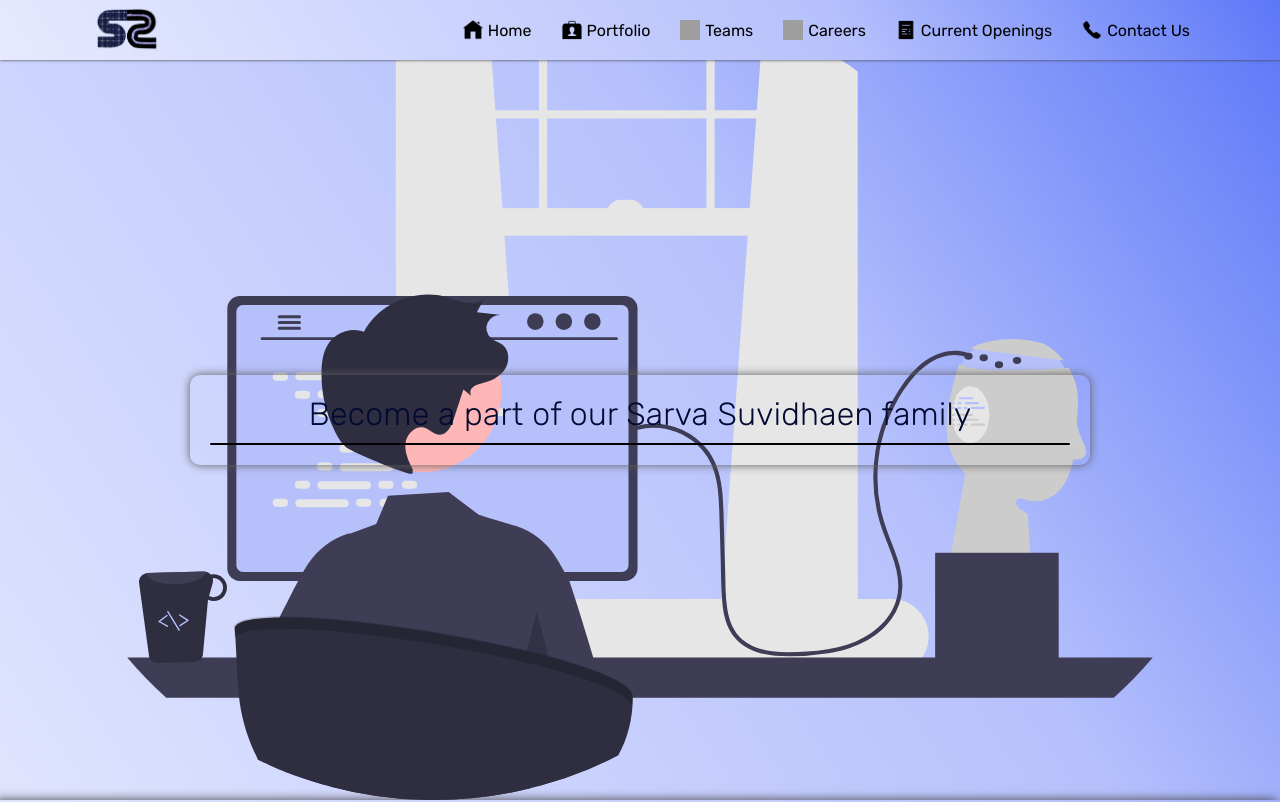
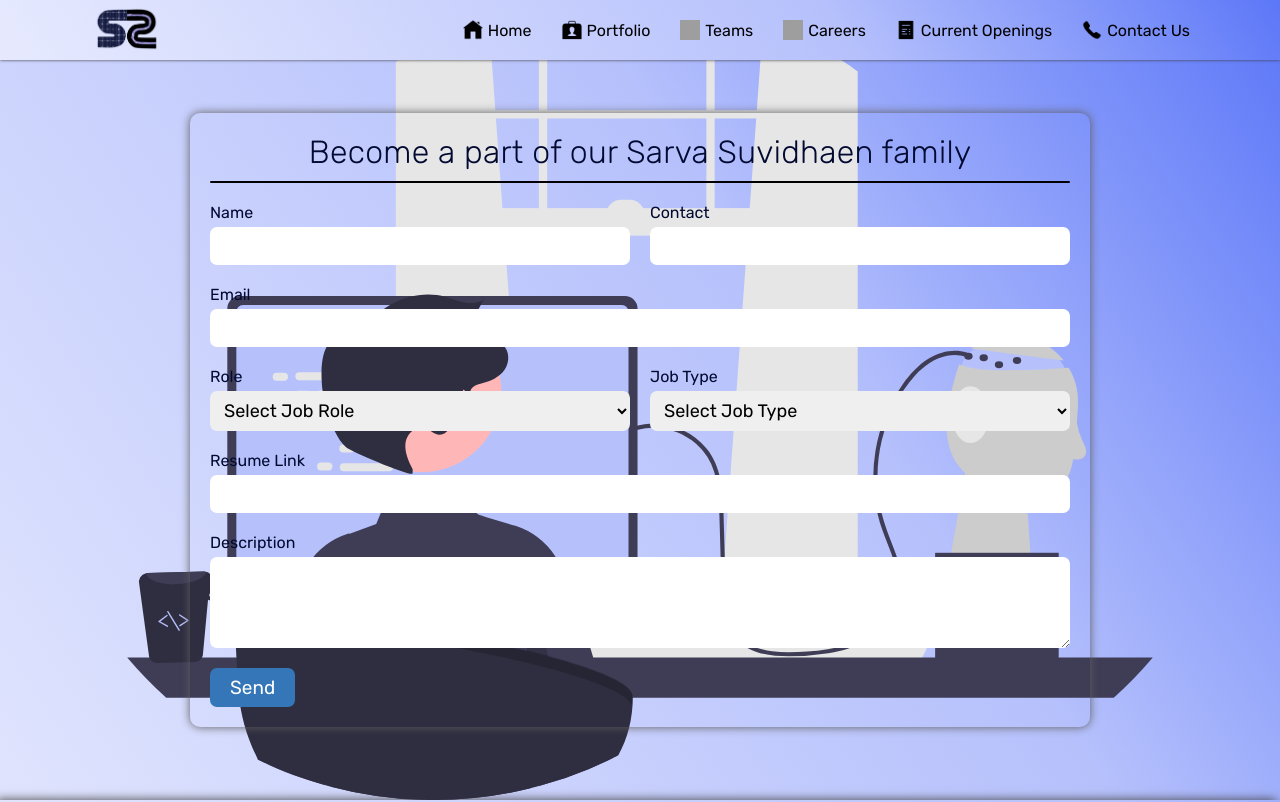
Before and after one commit to MindiashviliGiorgi/suvidhaen-challenge, an Angular app: page /careers in a window 1280 px wide. Shown: the top 802 px of the page. Built offline with nearby package versions, Linux system fonts and the light colour scheme; grey boxes are pictures that could not be loaded.

Commit message:
careers-page-done

```diff
--- a/src/app/pages/careers-page/careers-page.component.html
+++ b/src/app/pages/careers-page/careers-page.component.html
@@ -5,6 +5,49 @@
       <h1>Become a part of our Sarva Suvidhaen family</h1>
       <span></span>
     </div>
+    <div class="form-body">
+      <form>
+        <div class="name-contact">
+          <div class="name">
+            <label for="name">Name</label>
+            <input type="name">
+          </div>
+          <div class="contact">
+            <label for="contact">Contact</label>
+            <input type="number">
+          </div>
+        </div>
+        <div class="email">
+          <label for="email">Email</label>
+          <input type="email">
+        </div>
+        <div class="role-job">
+          <div class="role">
+            <label for="role">Role</label>
+            <select>
+              <option value="">Select Job Role</option>
+            </select>
+          </div>
+          <div class="job">
+            <label for="job">Job Type</label>
+            <select>
+              <option value="">Select Job Type</option>
+            </select>
+          </div>
+        </div>
+        <div class="resume">
+          <label for="resume">Resume Link</label>
+          <input type="text">
+        </div>
+        <div class="description">
+          <label for="description">Description</label>
+          <textarea cols="30" rows="5"></textarea>
+        </div>
+        <div class="btn">
+          <button>Send</button>
+        </div>
+      </form>
+    </div>
   </div>
 </div>
 <app-footer/>
--- a/src/app/pages/careers-page/careers-page.component.scss
+++ b/src/app/pages/careers-page/careers-page.component.scss
@@ -36,5 +36,93 @@
         background-color: #000;
       }
     }
+    .form-body {
+      width: 100%;
+      height: auto;
+      form {
+        width: 100%;
+        height: auto;
+        display: flex;
+        flex-direction: column;
+        row-gap: 20px;
+        .name-contact,
+        .role-job {
+          width: 100%;
+          height: auto;
+          display: flex;
+          align-items: center;
+          justify-content: space-between;
+          flex-direction: row;
+          column-gap: 20px;
+          .name,
+          .contact,
+          .role,
+          .job {
+            width: 100%;
+            flex: 1;
+            display: flex;
+            flex-direction: column;
+            row-gap: 5px;
+            input,
+            select {
+              border: none;
+              border-radius: 7px;
+              padding: 8px 10px;
+              outline: none;
+              font-size: 18px;
+            }
+          }
+        }
+        .email,
+        .resume,
+        .description {
+          width: 100%;
+          flex: 1;
+          display: flex;
+          flex-direction: column;
+          row-gap: 5px;
+          input {
+            border: none;
+            border-radius: 7px;
+            padding: 8px 10px;
+            outline: none;
+            font-size: 18px;
+          }
+          textarea {
+            width: 100%;
+            min-height: 70px;
+            border: none;
+            outline: none;
+            border-radius: 7px;
+            padding: 8px 10px;
+          }
+        }
+        .btn {
+          width: 100%;
+          display: flex;
+          align-items: center;
+          justify-content: left;
+          button {
+            outline: none;
+            border: none;
+            color: #fff;
+            background-color: #3476b7;
+            padding: 8px 20px;
+            font-size: 19px;
+            border-radius: 7px;
+            cursor: pointer;
+            transition: 0.3s;
+            &:hover {
+              background-color: #4794e0;
+              box-shadow: 0px 0px 5px #fff;
+            }
+            &:active {
+              background-color: #3476b7;
+              transition: 0s;
+            }
+          }
+        }
+      }
+    }
   }
 }
```
